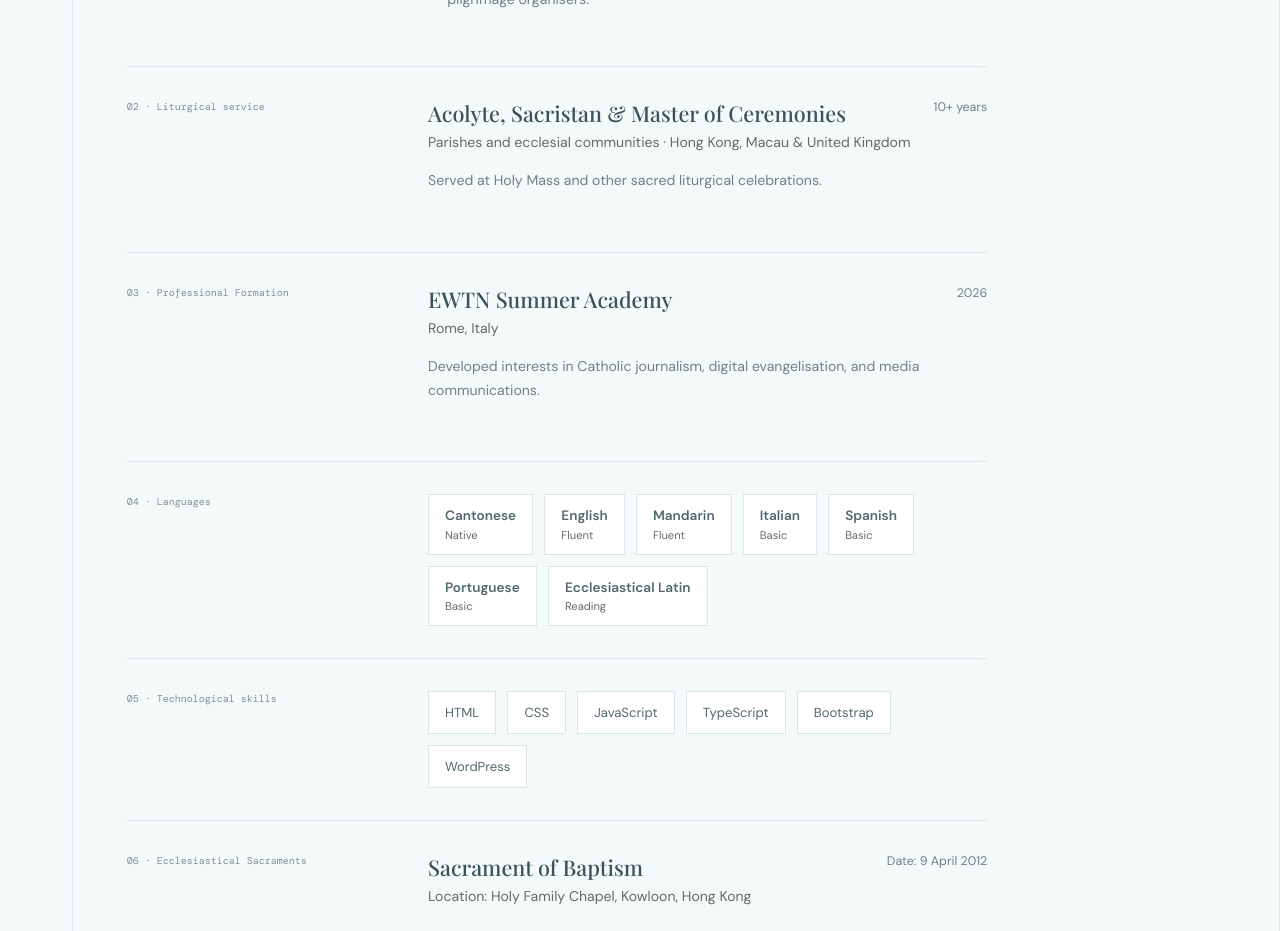
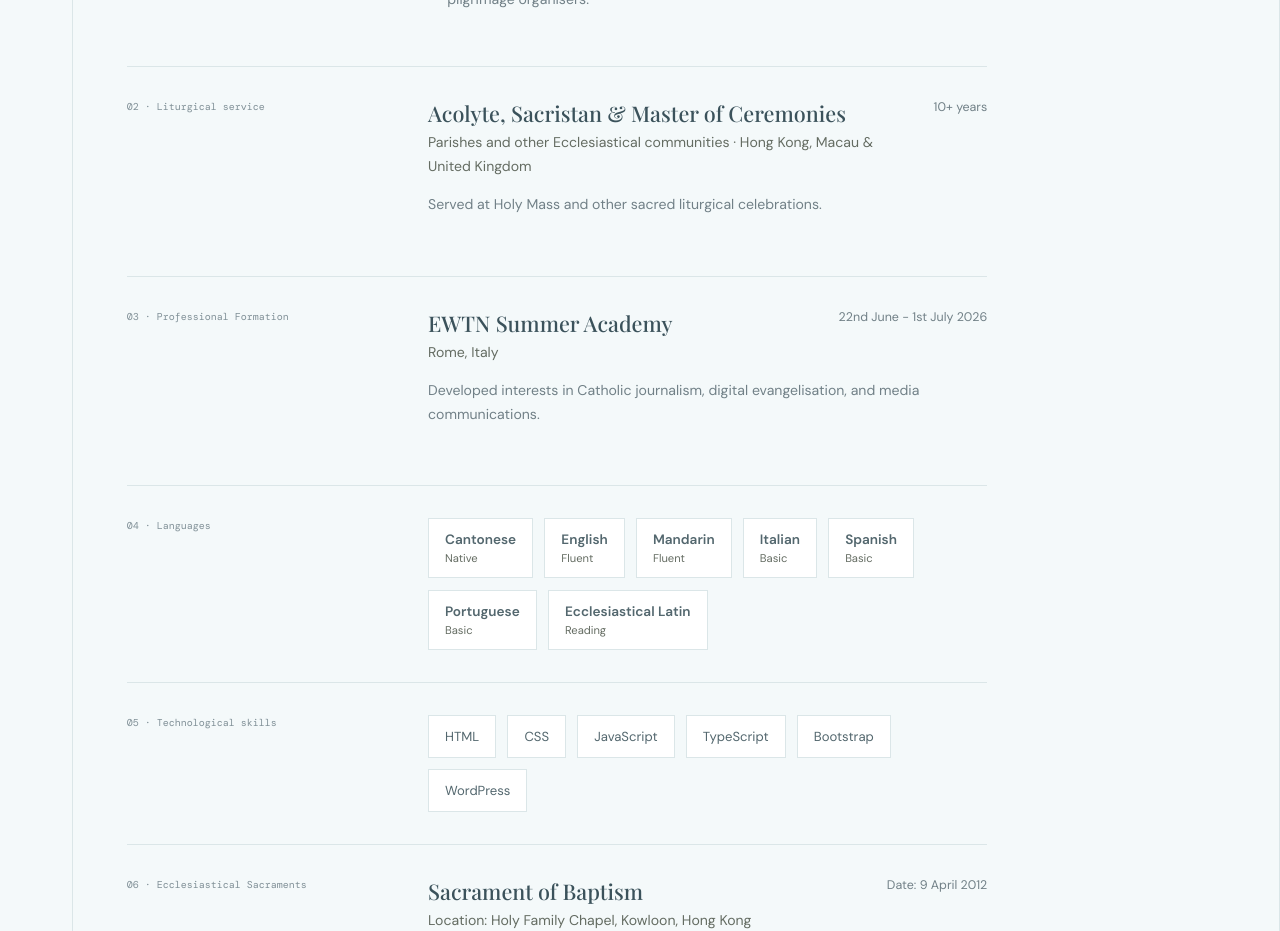
Before and after one commit to poonlonghei/poonlonghei.github.io, a Next.js app: page /resume in a window 1280 px wide. Shown: the part 980-1911 px from the top of the page. Built offline with nearby package versions, Linux system fonts and the light colour scheme; a web font is replaced by a local one.

Commit message:
Update page.tsx

```diff
--- a/app/resume/page.tsx
+++ b/app/resume/page.tsx
@@ -142,7 +142,7 @@ export default function ResumePage() {
               </p>
               <ResumeEntry
                 title="Acolyte, Sacristan & Master of Ceremonies"
-                organisation="Parishes and ecclesial communities · Hong Kong, Macau & United Kingdom"
+                organisation="Parishes and other Ecclesiastical communities · Hong Kong, Macau & United Kingdom"
                 period="10+ years"
                 description="Served at Holy Mass and other sacred liturgical celebrations."
               />
@@ -155,7 +155,7 @@ export default function ResumePage() {
               <ResumeEntry
                 title="EWTN Summer Academy"
                 organisation="Rome, Italy"
-                period="2026"
+                period="22nd June - 1st July 2026"
                 description="Developed interests in Catholic journalism, digital evangelisation, and media communications."
               />
             </section>
```
